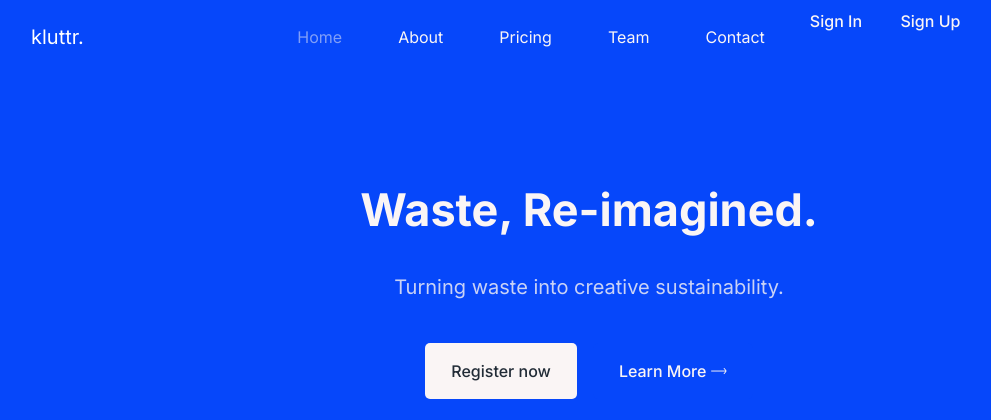
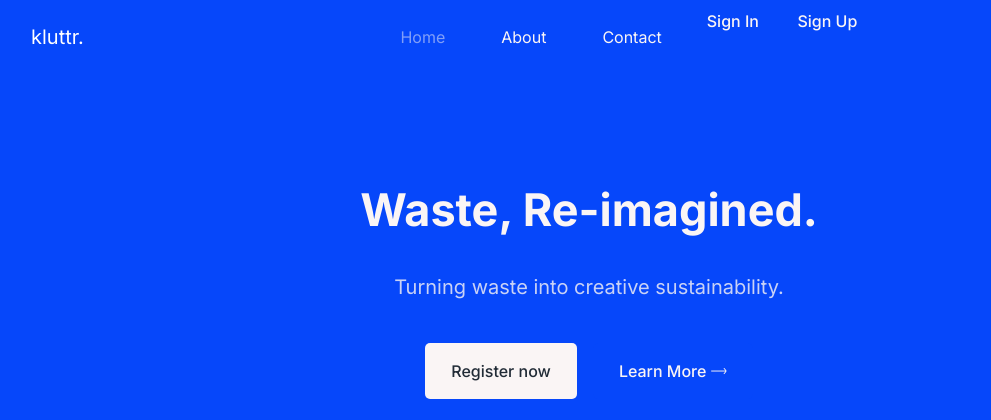
Before and after one commit to nandegq/kluttr, a Django app: page / in a window 1280 px wide. Shown: the top 420 px of the page, without its empty margins (51-1042 px from the left). Run offline with Django 5.2, Linux system fonts and the light colour scheme; some libraries are stand-ins or nearby versions.

Commit message:
Landing page fix 2

```diff
--- a/clients/templates/landing.html
+++ b/clients/templates/landing.html
@@ -69,12 +69,6 @@
 
                 <li class="nav-item">
                   <a class="ud-menu-scroll" href="#about">About</a>
-                </li>
-                <li class="nav-item">
-                  <a class="ud-menu-scroll" href="#pricing">Pricing</a>
-                </li>
-                <li class="nav-item">
-                  <a class="ud-menu-scroll" href="#team">Team</a>
                 </li>
                 <li class="nav-item">
                   <a class="ud-menu-scroll" href="#contact">Contact</a>
@@ -465,9 +459,6 @@
         <div class="row">
           <div class="col-xl-3 col-lg-4 col-md-6">
             <div class="ud-widget">
-              <a href="index.html" class="ud-footer-logo">
-                <img src="{% static 'images/logo/logo.svg' %}" alt="logo" />
-              </a>
               <p class="ud-widget-desc">
                 Waste, Re-imagined.
               </p>
```
